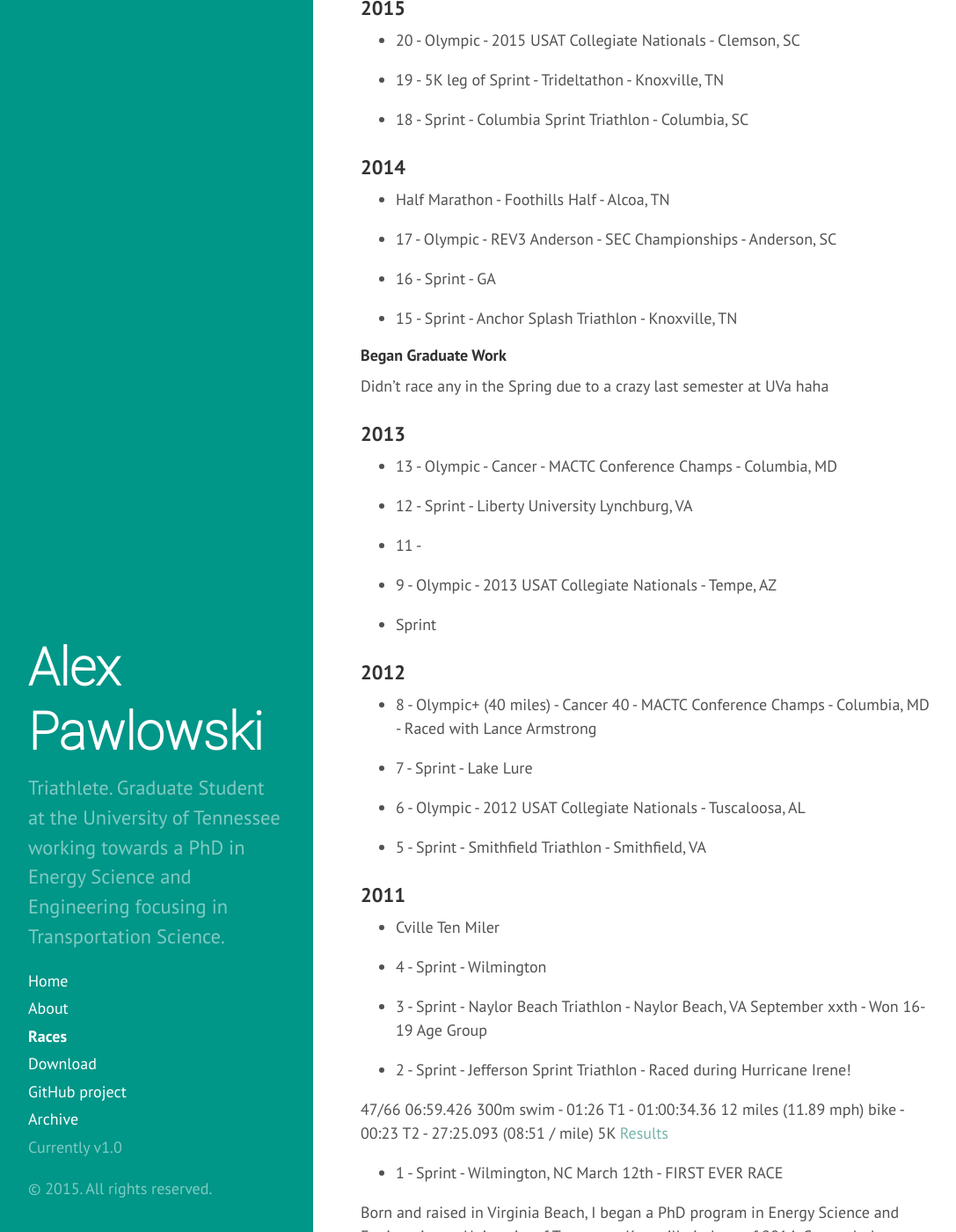
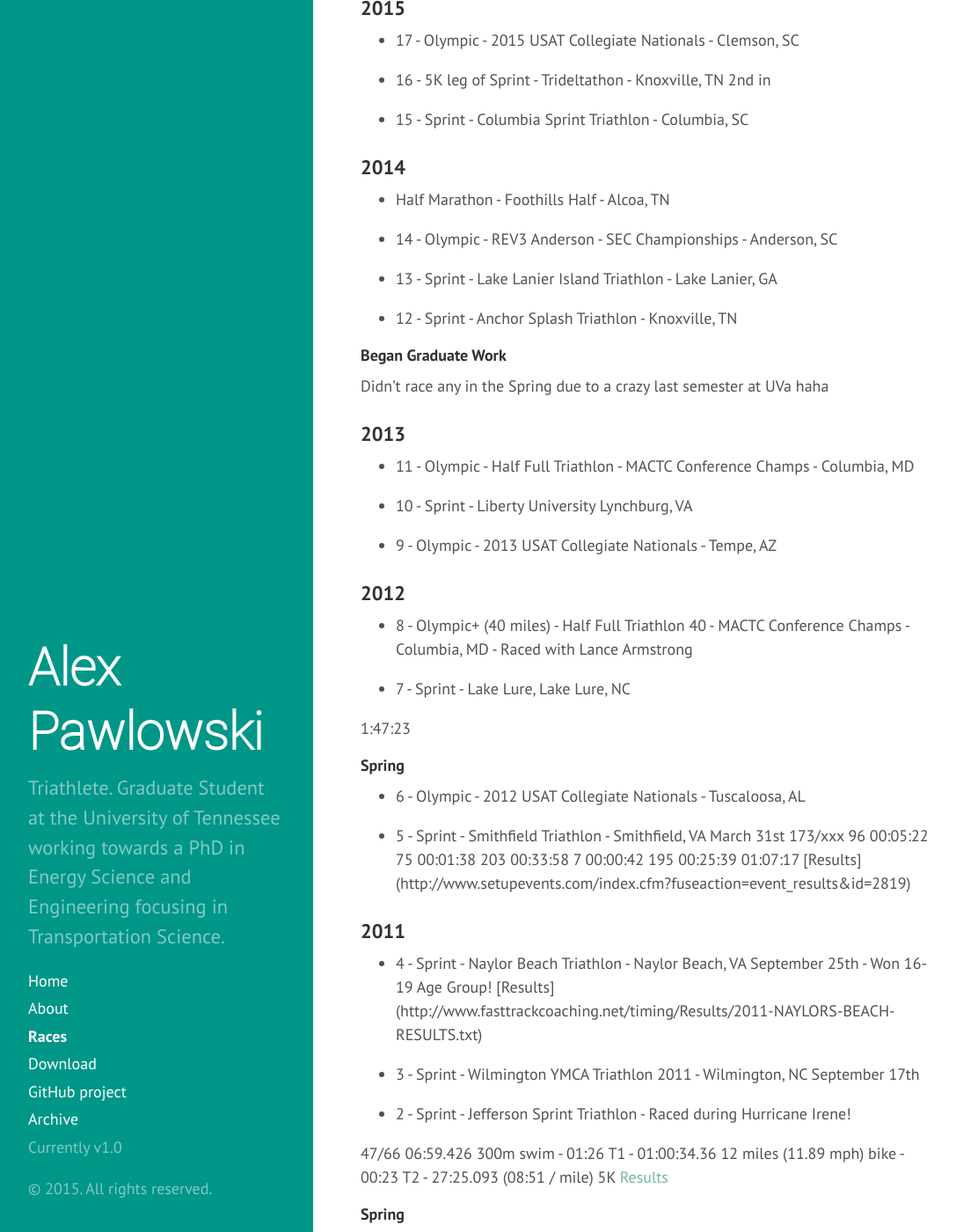
Before and after one commit to alexpawlowski/alexpawlowski.github.io, a Jekyll site: the page built from races.md, in a window 1280 px wide and 1400 px high, scrolled down 248 px. Shown: the whole window at 88% size, without its empty margins (4-1091 px from the left). Built offline with Jekyll 4.4.1, drawn with Linux system fonts in a browser that asks for light colours; Markdown is read by kramdown in place of the engine named in the settings; some of the changed text lies outside the part shown.

Commit message:
Updates to Races

```diff
--- a/races.md
+++ b/races.md
@@ -9,21 +9,21 @@ title: Races
 
 ### 2015
 
-* 20 - Olympic - 2015 USAT Collegiate Nationals - Clemson, SC
+* 17 - Olympic - 2015 USAT Collegiate Nationals - Clemson, SC
 
-* 19 - 5K leg of Sprint - Trideltathon - Knoxville, TN
+* 16 - 5K leg of Sprint - Trideltathon - Knoxville, TN 2nd in
 
-* 18 - Sprint - Columbia Sprint Triathlon - Columbia, SC
+* 15 - Sprint - Columbia Sprint Triathlon - Columbia, SC
 
 ### 2014
 
 *    Half Marathon - Foothills Half - Alcoa, TN
 
-* 17 - Olympic - REV3 Anderson - SEC Championships - Anderson, SC
+* 14 - Olympic - REV3 Anderson - SEC Championships - Anderson, SC
 
-* 16 - Sprint - GA
+* 13 - Sprint - Lake Lanier Island Triathlon - Lake Lanier, GA
 
-* 15 - Sprint - Anchor Splash Triathlon - Knoxville, TN
+* 12 - Sprint - Anchor Splash Triathlon - Knoxville, TN
 
 #### Began Graduate Work
 
@@ -31,41 +31,44 @@ Didn't race any in the Spring due to a crazy last semester at UVa haha
 
 ### 2013
 
-* 13 - Olympic - Cancer - MACTC Conference Champs - Columbia, MD
+* 11 - Olympic - Half Full Triathlon - MACTC Conference Champs - Columbia, MD
 
-* 12 - Sprint - Liberty University Lynchburg, VA
-
-* 11 -
+* 10 - Sprint - Liberty University Lynchburg, VA
 
 
 * 9 - Olympic - 2013 USAT Collegiate Nationals - Tempe, AZ
 
-* Sprint
 
 ### 2012
 
-* 8 - Olympic+ (40 miles) - Cancer 40 - MACTC Conference Champs - Columbia, MD - Raced with Lance Armstrong
+* 8 - Olympic+ (40 miles) - Half Full Triathlon 40 - MACTC Conference Champs - Columbia, MD - Raced with Lance Armstrong
 
-* 7 - Sprint - Lake Lure
+* 7 - Sprint - Lake Lure, Lake Lure, NC
+
+1:47:23
+
+#### Spring
 
 * 6 - Olympic - 2012 USAT Collegiate Nationals - Tuscaloosa, AL
 
-* 5 - Sprint - Smithfield Triathlon - Smithfield, VA
+* 5 - Sprint - Smithfield Triathlon - Smithfield, VA March 31st
+173/xxx 96	00:05:22	75	00:01:38	203	00:33:58	7	00:00:42	195	00:25:39	 	01:07:17 [Results] (http://www.setupevents.com/index.cfm?fuseaction=event_results&id=2819)
 
 ### 2011
 
-* Cville Ten Miler
+* 4 - Sprint - Naylor Beach Triathlon - Naylor Beach, VA September 25th - Won 16-19 Age Group! [Results] (http://www.fasttrackcoaching.net/timing/Results/2011-NAYLORS-BEACH-RESULTS.txt)
 
-* 4 - Sprint - Wilmington
-
-* 3 - Sprint - Naylor Beach Triathlon - Naylor Beach, VA September xxth - Won 16-19 Age Group
+* 3 - Sprint - Wilmington YMCA Triathlon 2011 - Wilmington, NC September 17th
 
 * 2 - Sprint - Jefferson Sprint Triathlon - Raced during Hurricane Irene!
 
 47/66 06:59.426 300m swim - 01:26 T1 - 01:00:34.36 12 miles (11.89 mph) bike - 00:23 T2 - 27:25.093 (08:51 / mile) 5K [Results](http://cms.results.frontrunnertiming.com/2011/Athletes/Results.aspx?raceKey=3B8E5768-97CD-446C-9D5E-9C8B41A74F0C&athleteId=150)
 
+#### Spring
 
-* 1 - Sprint - Wilmington, NC March 12th - FIRST EVER RACE
+* Cville Ten Miler
+
+* 1 - Sprint - Azalea Sprint Triathlon -  Wilmington, NC March 12th - FIRST EVER RACE
 
 Born and raised in Virginia Beach, I began a PhD program in Energy Science and Engineering at University of Tennessee Knoxville in June of 2014. Currently, I am conducting research in additive manufacturing of engine components to not only improve AM techniques, but find paths forward that AM could provide to transportation.
 
```
